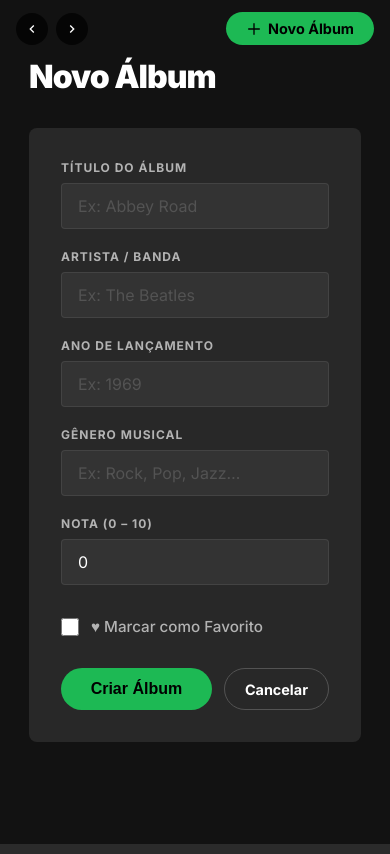
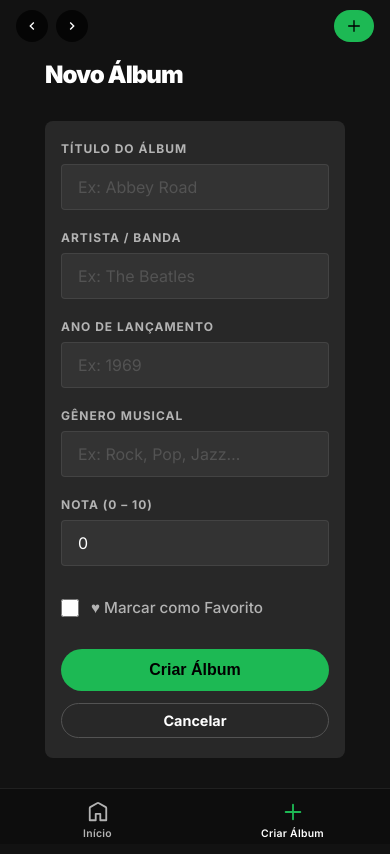
Before and after one commit to yMatheusFernandes/projeto-discografia, a FastAPI app: page /albuns/novo in a window 390 px wide. Run offline with FastAPI, Linux system fonts and the light colour scheme; parts of the project's set-up code (start-up, migrations or seed data) failed here and were passed over; some web fonts are replaced.

Commit message:
responsive fixesI

```diff
--- a/static/style.css
+++ b/static/style.css
@@ -761,6 +761,44 @@ body {
 }
 .rating svg { fill: var(--sp-green); width: 14px; height: 14px; }
 
+/* ─────────────── BOTTOM NAV (mobile) ─────────────── */
+.bottom-nav {
+  display: none;
+  position: fixed;
+  bottom: 0;
+  left: 0;
+  right: 0;
+  z-index: 100;
+  background: var(--sp-darker);
+  border-top: 1px solid var(--sp-border);
+  padding: 8px 0 env(safe-area-inset-bottom, 8px);
+  justify-content: space-around;
+  align-items: center;
+}
+
+.bottom-nav-item {
+  display: flex;
+  flex-direction: column;
+  align-items: center;
+  gap: 4px;
+  text-decoration: none;
+  color: var(--sp-subtext);
+  font-size: 0.65rem;
+  font-weight: 600;
+  letter-spacing: 0.3px;
+  padding: 4px 16px;
+  border-radius: var(--radius-sm);
+  transition: color var(--transition);
+  flex: 1;
+}
+.bottom-nav-item svg {
+  width: 22px; height: 22px;
+  fill: currentColor;
+}
+.bottom-nav-item.active,
+.bottom-nav-item:hover { color: var(--sp-text); }
+.bottom-nav-item.active svg { fill: var(--sp-green); }
+
 /* ─────────────── RESPONSIVE ─────────────── */
 @media (max-width: 900px) {
   .sidebar { width: 72px; padding: 16px 8px; }
@@ -771,15 +809,92 @@ body {
   .sidebar-nav a { justify-content: center; padding: 12px; }
   .sidebar-add-btn { justify-content: center; }
   .albums-grid { grid-template-columns: repeat(auto-fill, minmax(150px, 1fr)); gap: 16px; }
+  .topbar { padding: 12px 20px; }
 }
 
 @media (max-width: 600px) {
+  /* Esconde sidebar, mostra bottom nav */
   .sidebar { display: none; }
-  .topbar { padding: 12px 16px; }
-  .page-hero { flex-direction: column; align-items: flex-start; padding: 24px 16px 16px; }
-  .page-hero-icon { width: 140px; height: 140px; }
-  .page-content { padding: 0 16px 24px; }
-  .albums-grid { grid-template-columns: repeat(2, 1fr); gap: 12px; }
-  .track-row { grid-template-columns: 32px 1fr 60px 32px; }
-  .add-track-form { flex-direction: column; }
+  .bottom-nav { display: flex; }
+
+  /* Garante espaço para a bottom nav não cobrir conteúdo */
+  .main-content { padding-bottom: 72px; }
+
+  /* Topbar */
+  .topbar { padding: 10px 16px; }
+  .topbar-actions .btn-primary span { display: none; }
+  .topbar-actions .btn-primary {
+    padding: 8px 12px;
+    font-size: 0;
+    gap: 0;
+  }
+  .topbar-actions .btn-primary svg { width: 18px; height: 18px; margin: 0; }
+
+  /* Hero */
+  .page-hero {
+    flex-direction: column;
+    align-items: flex-start;
+    padding: 16px 16px 12px;
+    gap: 16px;
+  }
+  .page-hero-icon { width: 120px; height: 120px; }
+  .page-hero-icon svg { width: 56px; height: 56px; }
+  .page-hero-title { font-size: clamp(1.6rem, 8vw, 2.4rem); letter-spacing: -1px; margin-bottom: 10px; }
+  .page-hero-meta { font-size: 0.82rem; gap: 6px; }
+
+  /* Action bar */
+  .action-bar { padding: 12px 16px 8px; gap: 12px; }
+
+  /* Conteúdo da página */
+  .page-content { padding: 0 12px 24px; }
+
+  /* Home */
+  .home-page { padding-top: 4px; }
+  .greeting-title { font-size: clamp(1.4rem, 7vw, 2rem); }
+  .albums-grid { grid-template-columns: repeat(2, 1fr); gap: 10px; }
+  .album-card { padding: 12px; }
+  .home-section-title { font-size: 1.2rem; }
+
+  /* Quick grid */
+  .quick-grid { grid-template-columns: 1fr; gap: 6px; margin-bottom: 32px; }
+  .quick-card { height: 56px; }
+  .quick-card-cover { width: 56px; height: 56px; }
+
+  /* Tracklist */
+  .tracklist-header {
+    grid-template-columns: 32px 1fr 60px 36px;
+    padding: 0 8px 8px;
+    font-size: 0.65rem;
+  }
+  .track-row {
+    grid-template-columns: 32px 1fr 60px 36px;
+    padding: 8px 8px;
+  }
+  .track-title { padding: 0 8px; font-size: 0.9rem; }
+  .track-duration { font-size: 0.82rem; }
+  .track-delete-btn { opacity: 1; } /* sempre visível em mobile (sem hover) */
+  .tracklist-empty { padding: 32px 16px; }
+
+  /* Formulário de adicionar faixa */
+  .add-track-section { padding: 16px; border-radius: var(--radius); }
+  .add-track-form { flex-direction: column; gap: 10px; }
+  .add-track-field { min-width: unset; flex: unset; width: 100%; }
+  .add-track-form .btn-primary {
+    width: 100%;
+    justify-content: center;
+    padding: 12px 24px;
+    font-size: 1rem;
+    margin-top: 4px;
+  }
+
+  /* Formulário de álbum */
+  .sp-form { padding: 20px 16px; }
+  .form-page { padding-top: 8px; }
+  .form-page-title { font-size: 1.5rem; }
+  .form-actions { flex-direction: column; }
+  .form-actions .btn-primary,
+  .form-actions .btn-outline { width: 100%; justify-content: center; }
+
+  /* Estado vazio */
+  .home-empty { padding: 60px 16px; }
 }
--- a/templates/base.html
+++ b/templates/base.html
@@ -65,5 +65,17 @@
     {% block conteudo %}{% endblock %}
   </div>
 </div>
+
+<!-- ── Bottom Navigation (mobile only) ── -->
+<nav class="bottom-nav" aria-label="Navegação mobile">
+  <a class="bottom-nav-item {% if request.url.path == '/' %}active{% endif %}" href="/">
+    <svg viewBox="0 0 24 24"><path d="M12.5 3.247a1 1 0 0 0-1 0L4 7.577V20h4.5v-6a1 1 0 0 1 1-1h5a1 1 0 0 1 1 1v6H20V7.577l-7.5-4.33zm-2-1.732a3 3 0 0 1 3 0l7.5 4.33a2 2 0 0 1 1 1.732V21a1 1 0 0 1-1 1h-6.5a1 1 0 0 1-1-1v-6h-3v6a1 1 0 0 1-1 1H3a1 1 0 0 1-1-1V7.577a2 2 0 0 1 1-1.732l7.5-4.33z"/></svg>
+    <span>Início</span>
+  </a>
+  <a class="bottom-nav-item {% if request.url.path == '/albuns/novo' %}active{% endif %}" href="/albuns/novo">
+    <svg viewBox="0 0 24 24"><path d="M13 11h7a1 1 0 0 1 0 2h-7v7a1 1 0 0 1-2 0v-7H4a1 1 0 0 1 0-2h7V4a1 1 0 0 1 2 0v7z"/></svg>
+    <span>Criar Álbum</span>
+  </a>
+</nav>
 </body>
 </html>
```
